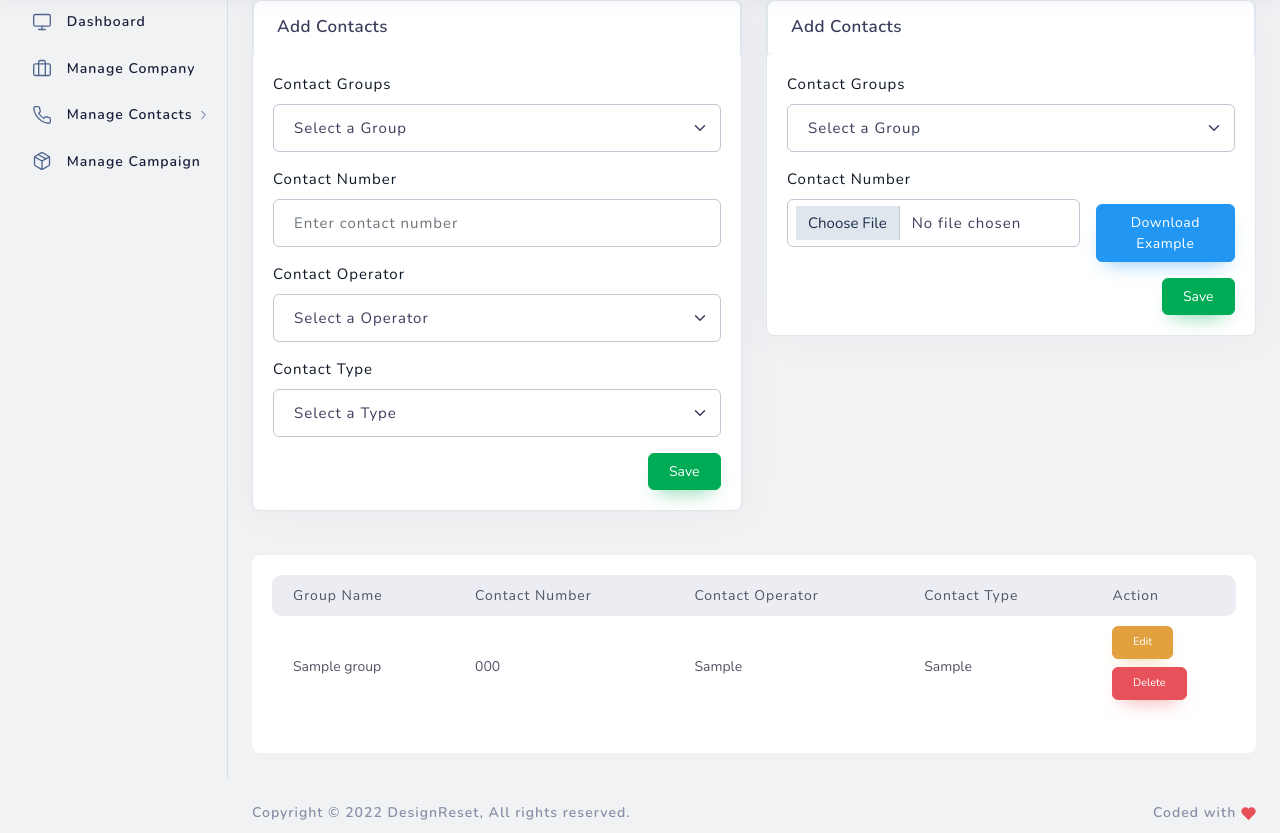
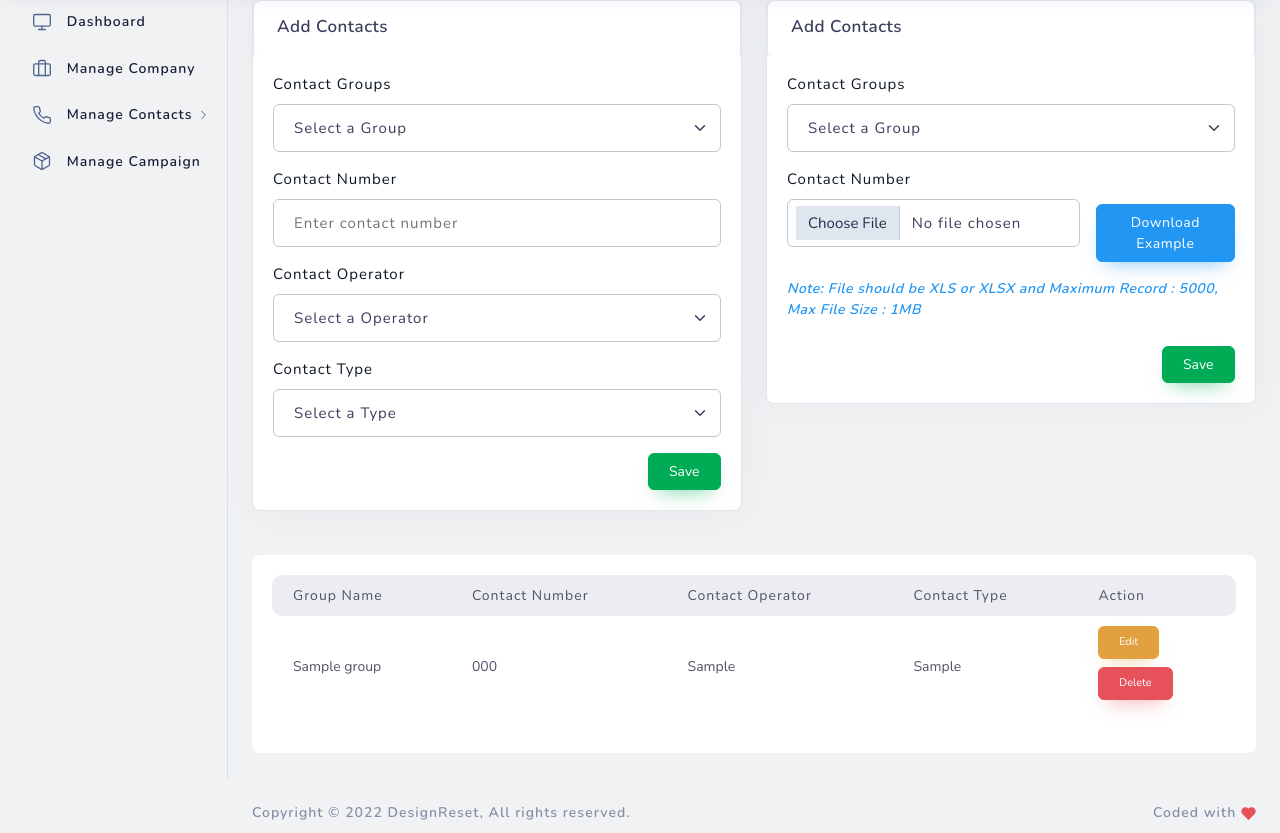
Before and after one commit to Jobayer-Tuser/manage-topup-admin-panel, a PHP site: page /add-contacts.php in a window 1280 px wide. Shown: the part 128-961 px from the top of the page. Run offline with PHP 8.4, Linux system fonts and the light colour scheme; the visitor is signed in with stand-in values (Sample User, id 1); tables that the repository leaves empty or names only in its code hold one stand-in row (values such as "Sample post"); some libraries are stand-ins or nearby versions.

Commit message:
add note on contact group and add campaign page

```diff
--- a/resources/views/content/add-campaign.php
+++ b/resources/views/content/add-campaign.php
@@ -60,9 +60,9 @@ $contactGroups = $eloquent->selectData($columnName, $tableName);
                         <label for="" class="col-sm-2 col-form-label">Campaign Title</label>
                         <div class="col-md-10">
                             <input name="campaignTitle" type="text" class="form-control" id="campaignTitle" required />
+                            <p class="help-block note text-info"><i><strong>Note: Max 80 character !</strong></i></p>
                         </div>
                     </div>
-
                     <fieldset class="row mb-3">
                         <legend class="col-form-label col-sm-2 pt-0">Select contact from</legend>
                         <div class="col-sm-10">
@@ -86,6 +86,7 @@ $contactGroups = $eloquent->selectData($columnName, $tableName);
                         <label for="contactList" class="col-sm-2 col-form-label">Upload Contact List</label>
                         <div class="col-md-4">
                             <input name="contactFile" type="file" class="form-control" id="contactList"/>
+                                <p class="help-block note text-info"><i><strong>Note: Upload XLS or XLSX file with max 5000 records</strong></i></p>
                         </div>
                         <div class="col-md-4">
                             <a href="public/uploads/contacts/campaign-contacts.xlsx" class="btn btn-info" style="margin-top: 5px">Download Example</a>
--- a/resources/views/content/add-contacts.php
+++ b/resources/views/content/add-contacts.php
@@ -176,6 +176,7 @@ $contactList = $eloquent->selectJoinData($columnName, $tableName, $joinType, $on
                     <div class="col-md-4">
                         <a href="public/uploads/contacts/contacts-demo.xlsx" class="btn btn-info" style="margin-top: 36px">Download Example</a>
                     </div>
+                    <p class="help-block note text-info"><i><strong>Note: File should be XLS or XLSX and Maximum Record : 5000, Max File Size : 1MB</strong></i></p>
                     <div class="col-md-12">
                         <button name="saveNewContactExcel" type="submit" class="btn btn-success float-end">Save</button>
                     </div>
@@ -196,7 +197,7 @@ $contactList = $eloquent->selectJoinData($columnName, $tableName, $joinType, $on
                     <th>Contact Number</th>
                     <th>Contact Operator</th>
                     <th>Contact Type</th>
-                    <th width="15%">Action</th>
+                    <th style="min-width: 15px">Action</th>
                 </tr>
                 </thead>
                 <tbody>
```
